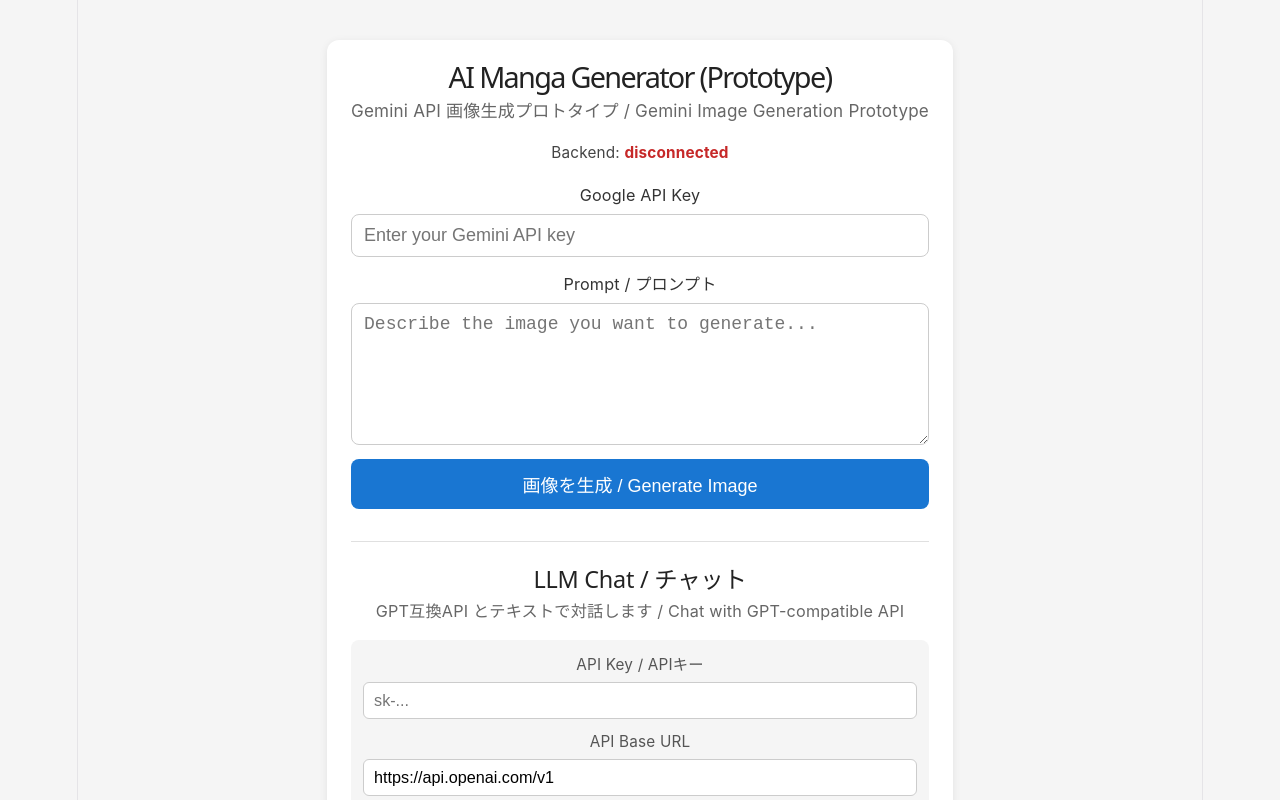
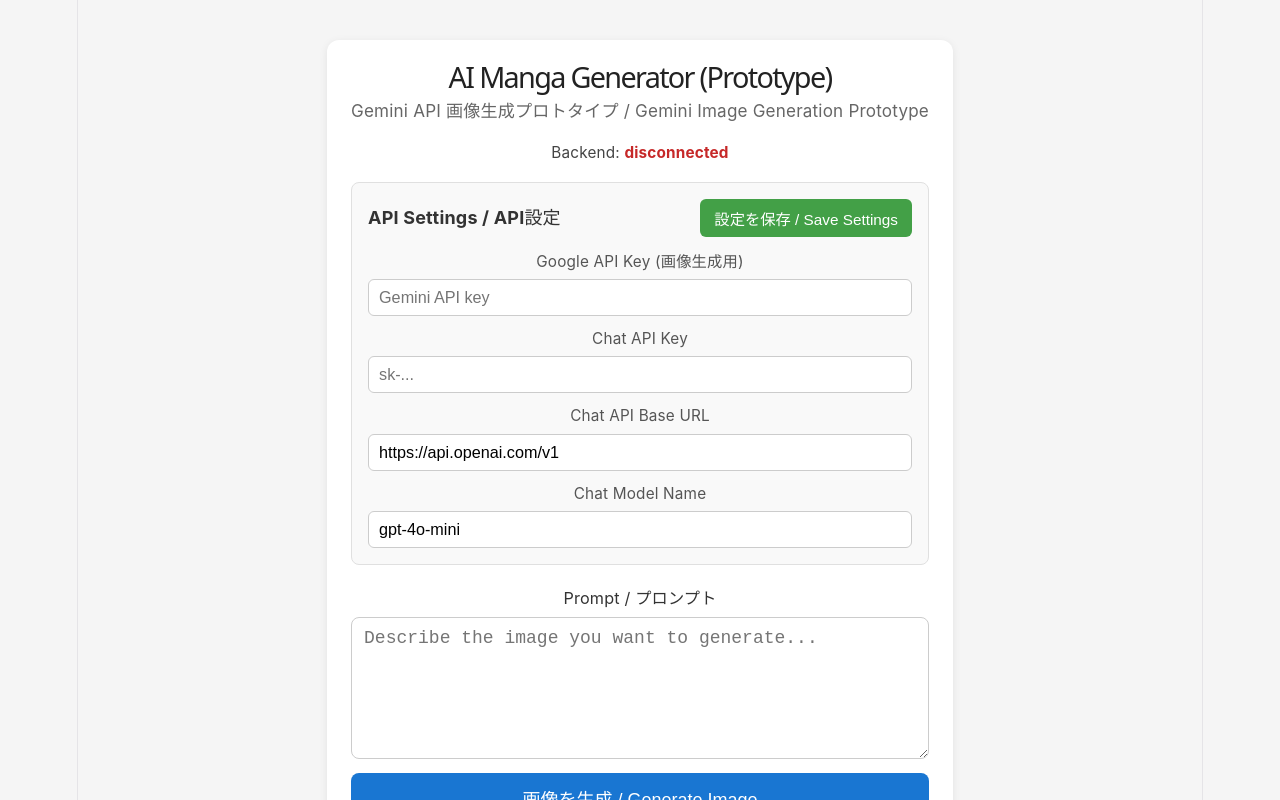
Before and after one commit to t-morisawa/manga-gen, a Svelte app in the folder frontend/: page / in a window 1280 px wide. Shown: the top 800 px of the page. Built offline with nearby package versions, Linux system fonts and the light colour scheme; no server answers.

Commit message:
Add SQLite-based settings persistence for API keys

```diff
--- a/frontend/src/App.svelte
+++ b/frontend/src/App.svelte
@@ -1,5 +1,5 @@
 <script>
-  import { generateImage, chat, healthCheck } from './lib/api.js';
+  import { generateImage, chat, healthCheck, getSettings, saveSettings } from './lib/api.js';
 
   let prompt = '';
   let apiKey = '';
@@ -18,11 +18,33 @@
   let chatImageFile = null;
   let chatImageBase64 = '';
   let chatImagePreview = '';
+  let settingsSaved = false;
 
-  // Health check on mount
   healthCheck()
     .then(() => { backendStatus = 'connected'; })
     .catch(() => { backendStatus = 'disconnected'; });
+
+  getSettings().then(s => {
+    if (s.google_api_key) apiKey = s.google_api_key;
+    if (s.chat_api_key) chatApiKey = s.chat_api_key;
+    if (s.chat_api_base_url) chatApiBaseUrl = s.chat_api_base_url;
+    if (s.chat_model_name) chatModelName = s.chat_model_name;
+  }).catch(() => {});
+
+  async function handleSaveSettings() {
+    try {
+      await saveSettings({
+        google_api_key: apiKey,
+        chat_api_key: chatApiKey,
+        chat_api_base_url: chatApiBaseUrl,
+        chat_model_name: chatModelName,
+      });
+      settingsSaved = true;
+      setTimeout(() => { settingsSaved = false; }, 2000);
+    } catch (e) {
+      console.error('Failed to save settings', e);
+    }
+  }
 
   async function handleGenerate() {
     if (!prompt.trim()) {
@@ -130,12 +152,34 @@
     Backend: <span class={backendStatus === 'connected' ? 'ok' : 'ng'}>{backendStatus}</span>
   </div>
 
+  <div class="settings-panel">
+    <div class="settings-header">
+      <h3>API Settings / API設定</h3>
+      <button class="btn-save-settings" on:click={handleSaveSettings}>
+        {settingsSaved ? '保存済み / Saved!' : '設定を保存 / Save Settings'}
+      </button>
+    </div>
+    <div class="settings-fields">
+      <label>
+        <span>Google API Key (画像生成用)</span>
+        <input type="password" bind:value={apiKey} placeholder="Gemini API key" />
+      </label>
+      <label>
+        <span>Chat API Key</span>
+        <input type="password" bind:value={chatApiKey} placeholder="sk-..." />
+      </label>
+      <label>
+        <span>Chat API Base URL</span>
+        <input type="text" bind:value={chatApiBaseUrl} placeholder="https://api.openai.com/v1" />
+      </label>
+      <label>
+        <span>Chat Model Name</span>
+        <input type="text" bind:value={chatModelName} placeholder="gpt-4o-mini" />
+      </label>
+    </div>
+  </div>
+
   <div class="form">
-    <label>
-      <span>Google API Key</span>
-      <input type="password" bind:value={apiKey} placeholder="Enter your Gemini API key" />
-    </label>
-
     <label>
       <span>Prompt / プロンプト</span>
       <textarea bind:value={prompt} rows="6" placeholder="Describe the image you want to generate..."></textarea>
@@ -162,21 +206,6 @@
   <section class="chat-section">
     <h2>LLM Chat / チャット</h2>
     <p class="section-desc">GPT互換API とテキストで対話します / Chat with GPT-compatible API</p>
-
-    <div class="chat-settings">
-      <label>
-        <span>API Key / APIキー</span>
-        <input type="password" bind:value={chatApiKey} placeholder="sk-..." />
-      </label>
-      <label>
-        <span>API Base URL</span>
-        <input type="text" bind:value={chatApiBaseUrl} placeholder="https://api.openai.com/v1" />
-      </label>
-      <label>
-        <span>Model Name / モデル名</span>
-        <input type="text" bind:value={chatModelName} placeholder="gpt-4o-mini" />
-      </label>
-    </div>
 
     <div class="chat-messages">
       {#if chatMessages.length === 0}
@@ -275,6 +304,69 @@
   .status-bar .ok { color: #2e7d32; font-weight: bold; }
   .status-bar .ng { color: #c62828; font-weight: bold; }
 
+  .settings-panel {
+    margin-bottom: 20px;
+    padding: 16px;
+    background: #f9f9f9;
+    border: 1px solid #e0e0e0;
+    border-radius: 8px;
+  }
+
+  .settings-header {
+    display: flex;
+    justify-content: space-between;
+    align-items: center;
+    margin-bottom: 12px;
+  }
+
+  .settings-header h3 {
+    margin: 0;
+    font-size: 1rem;
+    color: #333;
+  }
+
+  .btn-save-settings {
+    padding: 8px 14px;
+    background: #43a047;
+    color: #fff;
+    border: none;
+    border-radius: 6px;
+    font-size: 0.85rem;
+    cursor: pointer;
+    transition: background 0.2s;
+  }
+
+  .btn-save-settings:hover {
+    background: #388e3c;
+  }
+
+  .settings-fields {
+    display: flex;
+    flex-direction: column;
+    gap: 10px;
+  }
+
+  .settings-fields label {
+    display: flex;
+    flex-direction: column;
+    gap: 4px;
+    font-size: 0.85rem;
+    color: #555;
+  }
+
+  .settings-fields input {
+    padding: 8px 10px;
+    border: 1px solid #ccc;
+    border-radius: 6px;
+    font-size: 0.9rem;
+    outline: none;
+    transition: border-color 0.2s;
+  }
+
+  .settings-fields input:focus {
+    border-color: #1976d2;
+  }
+
   .form {
     display: flex;
     flex-direction: column;
@@ -363,37 +455,6 @@
     margin: 0 0 16px;
     color: #666;
     font-size: 0.9rem;
-  }
-
-  .chat-settings {
-    display: flex;
-    flex-direction: column;
-    gap: 10px;
-    margin-bottom: 16px;
-    padding: 12px;
-    background: #f5f5f5;
-    border-radius: 8px;
-  }
-
-  .chat-settings label {
-    display: flex;
-    flex-direction: column;
-    gap: 4px;
-    font-size: 0.85rem;
-    color: #555;
-  }
-
-  .chat-settings input {
-    padding: 8px 10px;
-    border: 1px solid #ccc;
-    border-radius: 6px;
-    font-size: 0.9rem;
-    outline: none;
-    transition: border-color 0.2s;
-  }
-
-  .chat-settings input:focus {
-    border-color: #1976d2;
   }
 
   .chat-messages {
--- a/frontend/src/lib/api.js
+++ b/frontend/src/lib/api.js
@@ -30,3 +30,17 @@
   const res = await fetch(`${API_BASE}/api/health`);
   return await res.json();
 }
+
+export async function getSettings() {
+  const res = await fetch(`${API_BASE}/api/settings`);
+  return await res.json();
+}
+
+export async function saveSettings(settings) {
+  const res = await fetch(`${API_BASE}/api/settings`, {
+    method: 'POST',
+    headers: { 'Content-Type': 'application/json' },
+    body: JSON.stringify(settings),
+  });
+  return await res.json();
+}
```
Also changed, not shown: 2 other files (tests, documents, lock files or other folders).
